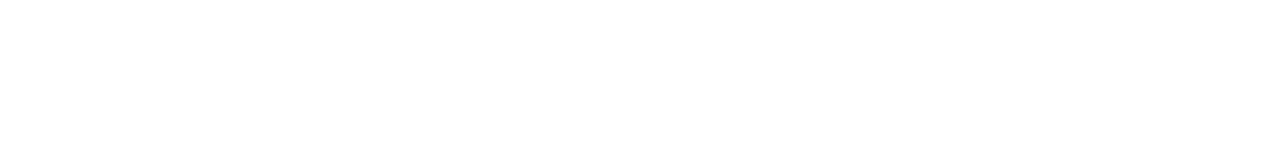
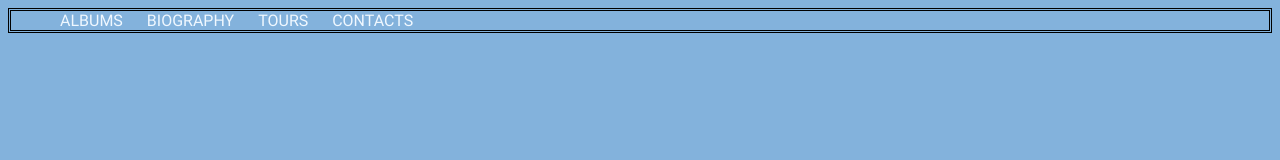
Before and after one commit to MiroslavKrupskij/Homework10-1, a plain HTML site: page index.html in a window 1280 px wide. Drawn offline with Linux system fonts and the light colour scheme.

Commit message:
created header an added styles to it

```diff
--- a/index.html
+++ b/index.html
@@ -8,3 +8,16 @@
  <link href="./style.css" rel="stylesheet">
  <link href="./fonts/font.roboto/stylesheet.css" rel="stylesheet">
 </head>
+<body class="body">
+    <header class="header">
+     <div class="wrapper">
+      <div class="links">
+       <nav class="navigation">
+        <a href="./gallery.html" class="active_link">Albums</a>
+        <a href="#Biography" class="link">Biography</a>
+        <a href="./" class="link">Tours</a>
+        <a href="./" class="link">Contacts</a>
+       </nav>
+      </div>
+     </div>
+    </header>
--- a/style.css
+++ b/style.css
@@ -0,0 +1,26 @@
+* {
+    box-sizing: border-box;
+}
+body {
+    font-family: 'Roboto';
+    background-color: rgb(131, 178, 220);
+}
+.header {
+    border: 3px double rgb(0, 0, 0);
+    margin-bottom: 50px;
+}
+.wrapper {
+    width: 1200px;
+    margin-right: auto;
+    margin-left: auto;
+}
+.head {
+    padding-left: 20px;
+}
+.link, .active_link {
+    color: aliceblue;
+    text-transform: uppercase;
+    text-decoration: none;
+    font-weight: 400;
+    padding-left: 20px;
+}
--- a/style2.css
+++ b/style2.css
@@ -0,0 +1,25 @@
+* {
+    box-sizing: border-box;
+}
+body {
+    font-family: 'Roboto';
+    background-color: rgb(131, 178, 220);
+}
+.header {
+    border: 3px double black;
+}
+.wrapper {
+    width: 1200px;
+    margin-right: auto;
+    margin-left: auto;
+}
+.head {
+    padding-left: 20px;
+}
+.link, .active_link {
+    color: aliceblue;
+    text-transform: uppercase;
+    text-decoration: none;
+    font-weight: 400;
+    padding-left: 40px;
+}
```
Also changed, not shown: gallery.html (+13 -0 lines).
